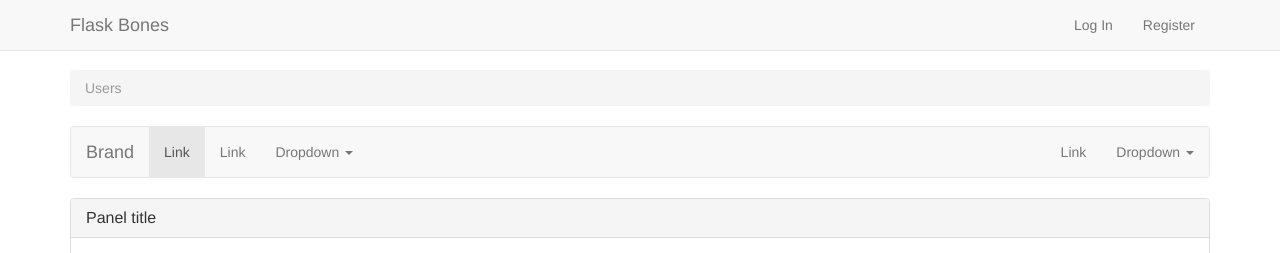
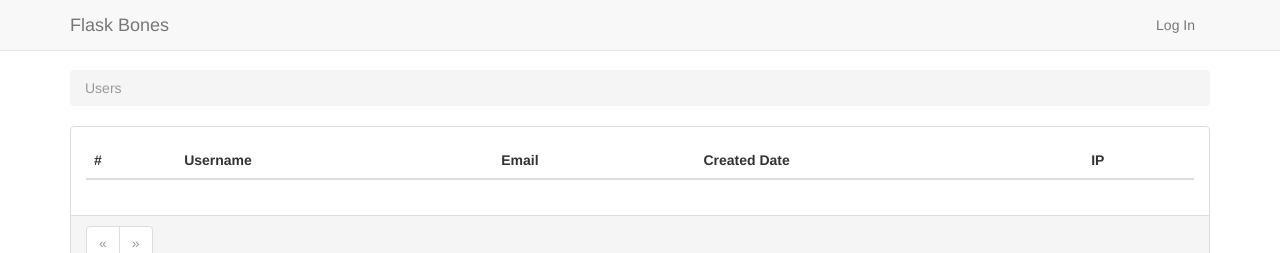
Before and after one commit to cburmeister/flask-bones, a Flask app: template app/user/templates/list.html in a window 1280 px wide. Shown: the top 253 px of the page. Run offline with Flask 2, Linux system fonts and the light colour scheme; the template is opened without the code that fills it: values that come from a table or form of the project are taken from there, others are empty.

Commit message:
cleaned up some ish

```diff
--- a/app/__init__.py
+++ b/app/__init__.py
@@ -1,38 +1,25 @@
 from flask import Flask, g, render_template
 from app.database import db
-from app.extensions import lm, api, travis, mail
+from app.extensions import lm, api, travis, mail, heroku
 from app import config
 from app.user import user
 from app.auth import auth
 from os import environ
+import time
 
 
 def create_app(config=config.base_config):
     app = Flask(__name__)
     app.config.from_object(config)
-    app.config.setdefault('MAIL_SERVER', environ.get('MAILGUN_SMTP_SERVER'))
-    app.config.setdefault('MAIL_USERNAME', environ.get('MAILGUN_SMTP_LOGIN'))
-    app.config.setdefault('MAIL_PASSWORD', environ.get('MAILGUN_SMTP_PASSWORD'))
-    app.config.setdefault('MAIL_USE_TLS', True)
 
-    from flask.ext.heroku import Heroku
-    heroku = Heroku(app)
-
-    travis.init_app(app)
-    db.init_app(app)
-    api.init_app(app)
-    lm.init_app(app)
-    mail.init_app(app)
-
+    register_extensions(app)
     register_blueprints(app)
     register_errorhandlers(app)
 
     @app.before_request
     def before_request():
-        import time
         g.request_start_time = time.time()
         g.request_time = lambda: '%.5fs' % (time.time() - g.request_start_time)
-
 
     @app.route('/', methods=['GET'])
     def index():
@@ -41,13 +28,24 @@ def create_app(config=config.base_config):
     return app
 
 
+def register_extensions(app):
+    heroku.init_app(app)
+    travis.init_app(app)
+    db.init_app(app)
+    api.init_app(app)
+    lm.init_app(app)
+    mail.init_app(app)
+
+
 def register_blueprints(app):
     app.register_blueprint(user, url_prefix='/user')
     app.register_blueprint(auth)
+
 
 def register_errorhandlers(app):
     for e in [401, 404, 500]:
         app.errorhandler(e)(render_error)
 
+
 def render_error(e):
     return render_template('errors/%s.html' % e.code), e.code
--- a/app/auth/templates/login.html
+++ b/app/auth/templates/login.html
@@ -24,6 +24,8 @@
                 <button type="submit" class="btn btn-default">
                     <span class="glyphicon glyphicon-log-in"></span> Login
                 </button>
+                or
+                <a href="{{ url_for('auth.register') }}">Register</a>
             </div>
         </div>
     </form>
--- a/app/auth/templates/register.html
+++ b/app/auth/templates/register.html
@@ -31,7 +31,7 @@
             </div>
             <div class="panel-footer">
                 <button type="submit" class="btn btn-default">
-                    <span class="glyphicon glyphicon-floppy-disk"></span> Register
+                    <span class="glyphicon glyphicon-ok-circle"></span> Register
                 </button>
             </div>
         </div>
--- a/app/auth/views.py
+++ b/app/auth/views.py
@@ -82,6 +82,7 @@ def verify(token):
     else:
         user.active = True
         user.update()
+        User.update_stats()
 
         flash('Registered user %s. Please login to continue.' % user.username, 'success')
         return redirect(url_for('auth.login'))
--- a/app/extensions.py
+++ b/app/extensions.py
@@ -4,8 +4,14 @@ lm = LoginManager()
 from flask.ext.restless import APIManager
 api = APIManager()
 
+from flask.ext.heroku import Heroku
+heroku = Heroku()
+
 from flask.ext.travis import Travis
 travis = Travis()
 
 from flask.ext.mail import Mail
 mail = Mail()
+
+from cachecore import SimpleCache
+cache = SimpleCache()
--- a/app/templates/layout.html
+++ b/app/templates/layout.html
@@ -21,38 +21,32 @@
                 <a class="navbar-brand" href="{{ url_for('index') }}">Flask Bones</a>
             </div>
             <div class="navbar-collapse collapse">
-                <ul class="nav navbar-nav">
-
-                    {% if current_user.is_authenticated() %}
-                        <li><a href="{{ url_for('user.list') }}">Users</a></li>
-                    {% else %}
-                    {% endif %}
-
-                </ul>
+                {% if current_user.is_authenticated() %}
+                    <ul class="nav navbar-nav">
+                            <li><a href="{{ url_for('user.list') }}">Users</a></li>
+                    </ul>
+                {% endif %}
                 <ul class="nav navbar-nav navbar-right">
-
                     {% if current_user.is_authenticated() %}
                         <li><a href="{{ url_for('auth.logout') }}">Log Out</a></li>
                     {% else %}
                         <li><a href="{{ url_for('auth.login') }}">Log In</a></li>
-                        <li><a href="{{ url_for('auth.register') }}">Register</a></li>
                     {% endif %}
-
                 </ul>
             </div><!--/.nav-collapse -->
         </div>
     </div>
     <div class="container">
-        {% with messages = get_flashed_messages(with_categories=true) %}
+        {% with messages = get_flashed_messages(with_categories=true) -%}
             {% if messages %}
                 {% for category, message in messages %}
                     <div class="alert alert-{{ category }}">{{ message }}</div>
                 {% endfor %}
             {% endif %}
-        {% endwith %}
-        {% block header %}{% endblock %}
-        {% block body %}{% endblock %}
-        {% block footer %}{% endblock %}
+        {%- endwith %}
+        {% block header -%}{%- endblock %}
+        {% block body -%}{%- endblock %}
+        {% block footer -%}{%- endblock %}
         <p>Request completed in: {{ g.request_time() }}</p>
     </div>
      <script src="{{ url_for('static', filename='js/jquery.js') }}"></script>
--- a/app/user/templates/list.html
+++ b/app/user/templates/list.html
@@ -1,4 +1,5 @@
-{% extends "layout.html" %}
+{% extends 'layout.html' %}
+{% from '_macro.html' import pagination %}
 
 {% block title %}Users{% endblock %}
 
@@ -9,55 +10,11 @@
 {% endblock %}
 
 {% block body %}
-    <nav class="navbar navbar-default" role="navigation">
-        <!-- Brand and toggle get grouped for better mobile display -->
-        <div class="navbar-header">
-            <button type="button" class="navbar-toggle" data-toggle="collapse" data-target=".navbar-ex1-collapse">
-                <span class="sr-only">Toggle navigation</span>
-                <span class="icon-bar"></span>
-                <span class="icon-bar"></span>
-                <span class="icon-bar"></span>
-            </button>
-            <a class="navbar-brand" href="#">Brand</a>
-        </div>
-
-        <!-- Collect the nav links, forms, and other content for toggling -->
-        <div class="collapse navbar-collapse navbar-ex1-collapse">
-            <ul class="nav navbar-nav">
-                <li class="active"><a href="#">Link</a></li>
-                <li><a href="#">Link</a></li>
-                <li class="dropdown">
-                    <a href="#" class="dropdown-toggle" data-toggle="dropdown">Dropdown <b class="caret"></b></a>
-                    <ul class="dropdown-menu">
-                        <li><a href="#">Action</a></li>
-                        <li><a href="#">Another action</a></li>
-                        <li><a href="#">Something else here</a></li>
-                        <li><a href="#">Separated link</a></li>
-                        <li><a href="#">One more separated link</a></li>
-                    </ul>
-                </li>
-            </ul>
-            <ul class="nav navbar-nav navbar-right">
-                <li><a href="#">Link</a></li>
-                <li class="dropdown">
-                    <a href="#" class="dropdown-toggle" data-toggle="dropdown">Dropdown <b class="caret"></b></a>
-                    <ul class="dropdown-menu">
-                        <li><a href="#">Action</a></li>
-                        <li><a href="#">Another action</a></li>
-                        <li><a href="#">Something else here</a></li>
-                        <li><a href="#">Separated link</a></li>
-                    </ul>
-                </li>
-            </ul>
-        </div><!-- /.navbar-collapse -->
-    </nav>
     <div class="panel panel-default">
-        <div class="panel-heading">
-            <h3 class="panel-title">Panel title</h3>
-        </div>
         <div class="panel-body">
             <div class="table-responsive">
                 <table class="table table-striped">
+                    <thead>
                         <tr>
                             <th>#</th>
                             <th>Username</th>
@@ -65,6 +22,8 @@
                             <th>Created Date</th>
                             <th>IP</th>
                         </tr>
+                    </thead>
+                    <tbody>
                         {% for u in users.items %}
                             <tr>
                                 <td>{{ u.id }}</td>
@@ -74,33 +33,12 @@
                                 <td>{{ u.remote_addr }}</td>
                             </tr>
                         {% endfor %}
+                    </tbody>
                 </table>
             </div>
         </div>
         <div class="panel-footer">
-            <ul class="pagination" style="margin: 0;">
-                {% if users.has_prev %}
-                    <li><a href="{{ url_for(request.endpoint, page=users.prev_num) }}">&laquo;</a></li>
-                {% else %}
-                    <li class="disabled"><a>&laquo;</a></li>
-                {% endif %}
-                {%- for page in users.iter_pages() %}
-                    {% if page %}
-                        {% if page != users.page %}
-                            <li><a href="{{ url_for(request.endpoint, page=page) }}">{{ page }}</a></li>
-                        {% else %}
-                            <li class="active"><a>{{ page }}</a></li>
-                        {% endif %}
-                    {% else %}
-                        <li><span class=ellipsis>…</span></li>
-                    {% endif %}
-                {%- endfor %}
-                {% if users.has_next %}
-                    <li><a href="{{ url_for(request.endpoint, page=users.next_num) }}">&raquo;</a></li>
-                {% else %}
-                    <li class="disabled"><a>&raquo;</a></li>
-                {% endif %}
-            </ul>
+            {{ pagination(users) }}
         </div>
     </div>
 {% endblock %}
--- a/requirements.txt
+++ b/requirements.txt
@@ -1,4 +1,5 @@
 Flask==0.10.1
+Flask-Heroku-Env==0.0.2
 Flask-Login==0.2.7
 Flask-Mail==0.9.0
 Flask-Restless==0.12.0
@@ -14,9 +15,9 @@ WTForms==1.0.5
 Werkzeug==0.9.4
 argparse==1.2.1
 blinker==1.3
+cachecore==0.1.0
 coverage==3.6
 fake-factory==0.2
-flask-heroku==0.1.4
 itsdangerous==0.23
 psycopg2==2.5.1
 python-coveralls==2.4.0
--- a/tests.py
+++ b/tests.py
@@ -24,7 +24,7 @@ def make_db():
         fake.ipv4(),
         active=True)
     ]
-    for _ in range(5):
+    for _ in range(200):
         u = User(fake.userName(),
                 fake.email(),
                 fake.word(),
```
Also changed, not shown: app/templates/_macro.html (added, +25 -0 lines), app/user/models.py (+17 -2 lines), app/user/views.py (+6 -1 lines). Lines whose indentation alone changed are shown as unchanged.
